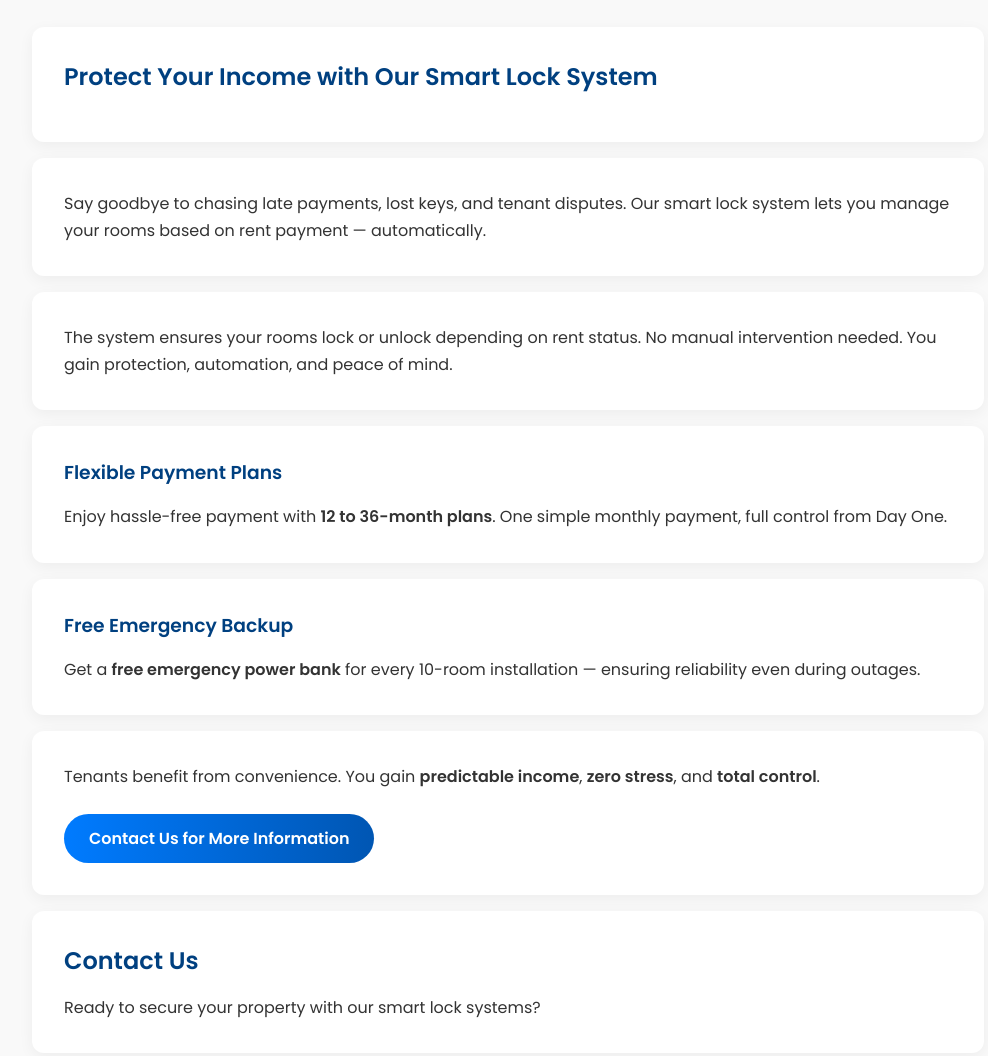
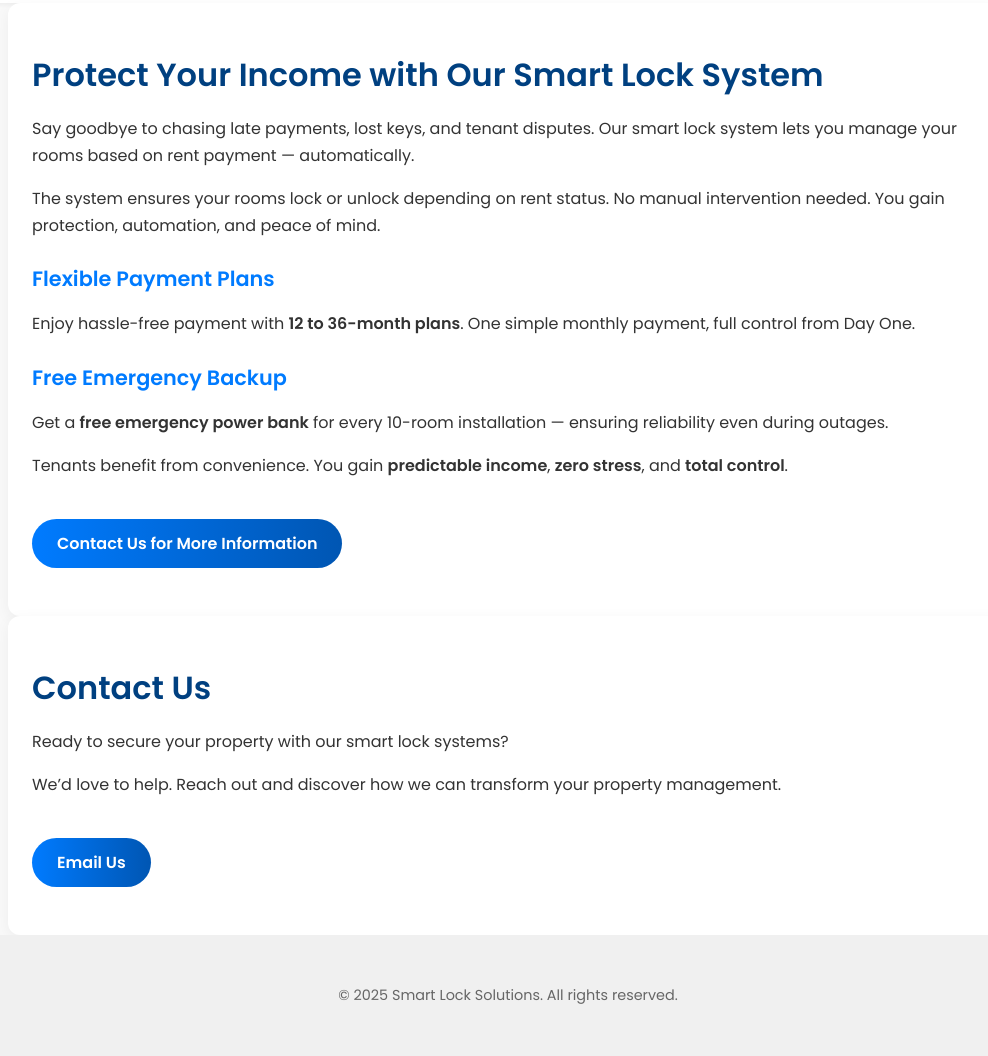
Before and after one commit to SEC-125-hash/System, a plain HTML site: page marketing.html in a window 1280 px wide. Shown: the part 275-1331 px from the top of the page, without its empty margins (132-1120 px from the left). Drawn offline with Linux system fonts and the light colour scheme.

Commit message:
Update marketing.html

```diff
--- a/marketing.html
+++ b/marketing.html
@@ -1,3 +1,4 @@
+
 <!DOCTYPE html>
 <html lang="en">
 <head>
@@ -58,23 +59,31 @@
     .container {
       max-width: 1000px;
       margin: auto;
-      padding: 2rem 1.5rem;
+      padding: 3rem 1.5rem;
     }
 
-    section.content-section {
+    section {
       background: white;
-      padding: 2rem;
+      padding: 2.5rem;
       border-radius: 12px;
-      margin: 1rem 0;
+      margin-bottom: 2rem;
       box-shadow: 0 4px 15px rgba(0,0,0,0.05);
     }
 
-    h2, h3 {
+    h2 {
+      font-size: 2rem;
+      margin-bottom: 1rem;
       color: #004080;
-      margin-bottom: 1rem;
+    }
+
+    h3 {
+      color: #007BFF;
+      margin-top: 1.5rem;
+      font-size: 1.3rem;
     }
 
     p {
+      margin: 1rem 0;
       line-height: 1.7;
     }
 
@@ -116,46 +125,28 @@
     <a href="#contact">Contact</a>
   </nav>
 
-  <div class="container">
+  <section id="marketing" class="container">
+    <h2>Protect Your Income with Our Smart Lock System</h2>
+    <p>Say goodbye to chasing late payments, lost keys, and tenant disputes. Our smart lock system lets you manage your rooms based on rent payment — automatically.</p>
+    <p>The system ensures your rooms lock or unlock depending on rent status. No manual intervention needed. You gain protection, automation, and peace of mind.</p>
 
-    <section id="marketing" class="content-section">
-      <h2>Protect Your Income with Our Smart Lock System</h2>
-    </section>
-
-    <section class="content-section">
-      <p>Say goodbye to chasing late payments, lost keys, and tenant disputes. Our smart lock system lets you manage your rooms based on rent payment — automatically.</p>
-    </section>
-
-    <section class="content-section">
-      <p>The system ensures your rooms lock or unlock depending on rent status. No manual intervention needed. You gain protection, automation, and peace of mind.</p>
-    </section>
-
-    <section class="content-section">
     <h3>Flexible Payment Plans</h3>
     <p>Enjoy hassle-free payment with <strong>12 to 36-month plans</strong>. One simple monthly payment, full control from Day One.</p>
-    </section>
 
-    <section class="content-section">
     <h3>Free Emergency Backup</h3>
     <p>Get a <strong>free emergency power bank</strong> for every 10-room installation — ensuring reliability even during outages.</p>
-    </section>
 
-    <section class="content-section">
     <p>Tenants benefit from convenience. You gain <strong>predictable income</strong>, <strong>zero stress</strong>, and <strong>total control</strong>.</p>
+
     <a href="#contact" class="btn">Contact Us for More Information</a>
   </section>
 
-    <section id="contact" class="content-section">
+  <section id="contact" class="container">
     <h2>Contact Us</h2>
     <p>Ready to secure your property with our smart lock systems?</p>
-    </section>
-
-    <section class="content-section">
     <p>We’d love to help. Reach out and discover how we can transform your property management.</p>
     <a href="mailto:info@smartlocks.com" class="btn">Email Us</a>
   </section>
-
-  </div>
 
   <footer>
     <p>&copy; 2025 Smart Lock Solutions. All rights reserved.</p>
```
Lines whose indentation alone changed are shown as unchanged.
